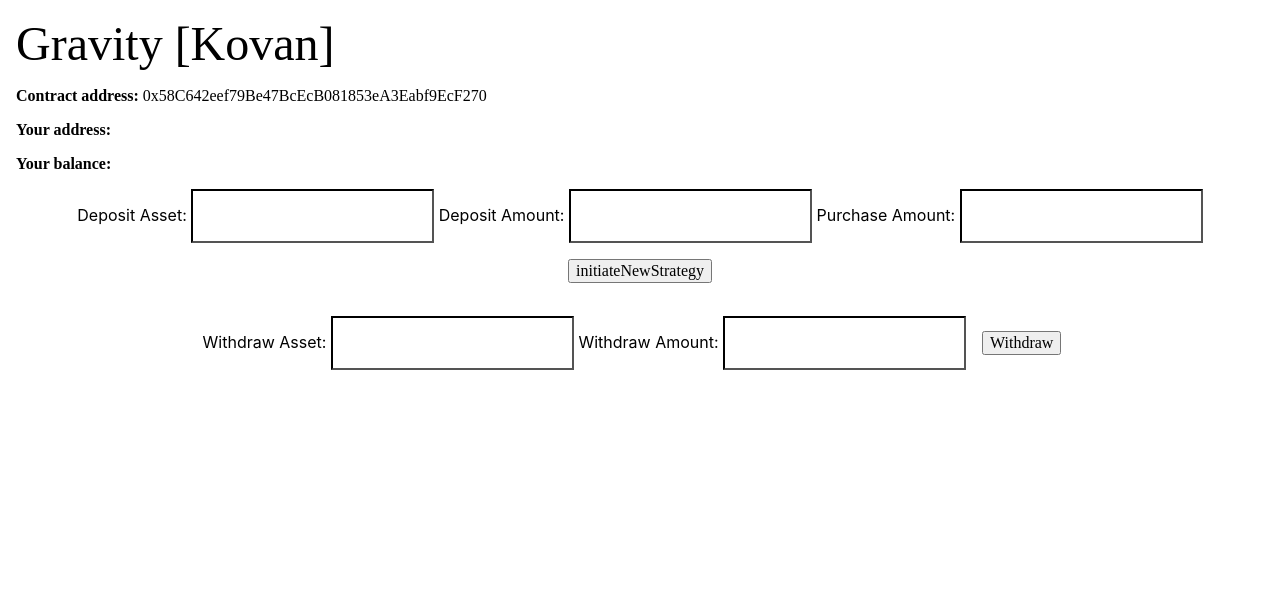
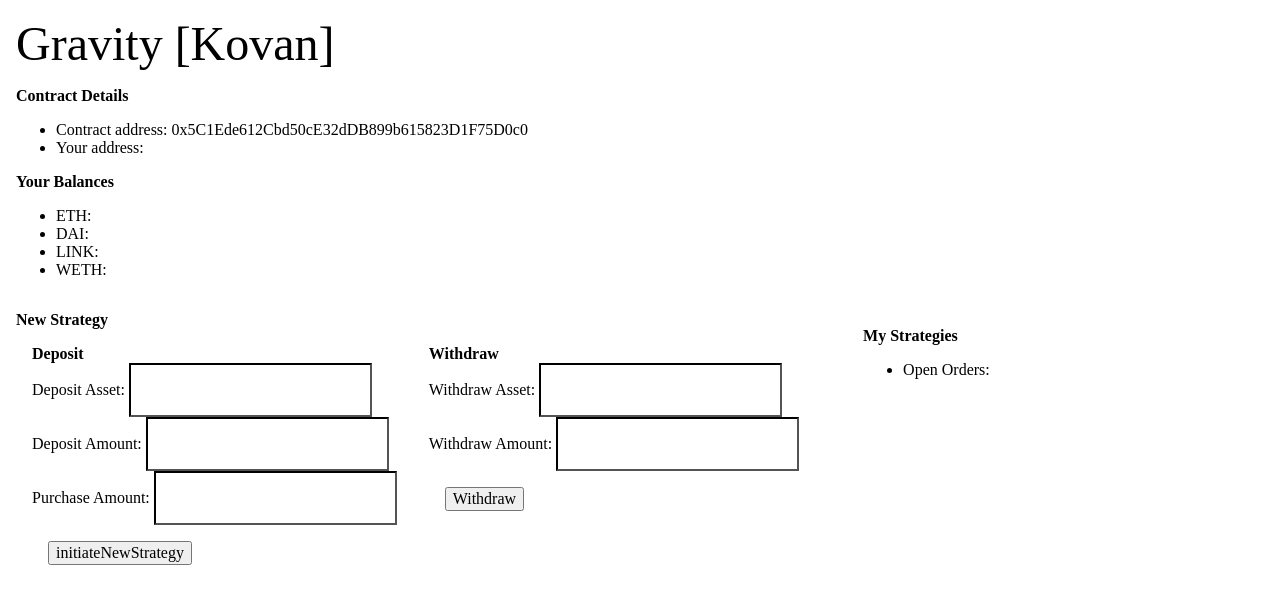
Before and after one commit to Scott-Canning/gravity, a React (Create React App) app in the folder react-frontend/: page / in a window 1280 px wide. Shown: the top 604 px of the page. Built offline with nearby package versions, Linux system fonts and the light colour scheme.

Commit message:
update ui layout. display user erc20 balances

```diff
--- a/react-frontend/src/App.css
+++ b/react-frontend/src/App.css
@@ -42,7 +42,32 @@
   margin: 1rem;
 }
 
+.user-balances {
+  text-align: left;
+  font-size: 16px;
+  font-family: futura;
+  margin: 1rem;
+}
+
+.user-strategies {
+  text-align: left;
+  font-size: 16px;
+  font-family: futura;
+  margin: 1rem;
+}
+
+.container {
+  border-width: 1px;
+  border-color: #282c34;
+  float: left;
+  text-align: left;
+  font-size: 16px;
+  font-family: futura;
+  margin: 1rem;
+}
+
 .deposit {
+  float: left;
   text-align: left;
   font-size: 16px;
   font-family: futura;
@@ -62,6 +87,7 @@
 }
 
 .withdraw {
+  float: right;
   text-align: left;
   font-size: 16px;
   font-family: futura;
--- a/react-frontend/src/App.js
+++ b/react-frontend/src/App.js
@@ -3,20 +3,30 @@ import './App.css';
 import React from 'react';
 import gravityJSON from './utils/gravity.json';
 import daiJSON from './utils/dai.json';
+import linkJSON from './utils/link.json';
 
-const gravityAddress = '0x58C642eef79Be47BcEcB081853eA3Eabf9EcF270';
+const gravityAddress = '0x5C1Ede612Cbd50cE32dDB899b615823D1F75D0c0';
 const DAI_KOVAN = '0x4F96Fe3b7A6Cf9725f59d353F723c1bDb64CA6Aa';
 const WETH_KOVAN = '0xd0A1E359811322d97991E03f863a0C30C2cF029C';
-//const LINK_KOVAN = '0xa36085F69e2889c224210F603D836748e7dC0088';
+const LINK_KOVAN = '0xa36085F69e2889c224210F603D836748e7dC0088';
 
 function App() {
   const [address, setAddress] = React.useState("");
   const [balance, setBalance] = React.useState("");
+
+  // State variables for user erc20 balances.
+  const [daiBalance, setDaiBalance] = React.useState("");
+  const [linkBalance, setLinkBalance] = React.useState("");
+  //const [wethBalance, setWethBalance] = React.useState("");
+
   const [depositAsset, setDepositAsset] = React.useState("");
   const [depositAmount, setDepositAmount] = React.useState("");
   const [purchaseAmount, setPurchaseAmount] = React.useState("");
   const [withdrawAsset, setWithdrawAsset] = React.useState("");
   const [withdrawAmount, setWithdrawAmount] = React.useState("");
+
+  // State variables for user orders and order details.
+  const [ordersCount, setOrdersCount] = React.useState("");
 
   const { ethereum } = window;
   let provider;
@@ -24,9 +34,11 @@ function App() {
   const tokenAddresses = {};
   tokenAddresses['DAI'] = DAI_KOVAN;
   tokenAddresses['ETH'] = WETH_KOVAN;
+  tokenAddresses['LINK'] = LINK_KOVAN;
 
   const contractJSONs = {};
   contractJSONs['DAI'] = daiJSON;
+  contractJSONs['LINK'] = linkJSON;
 
   if(ethereum) {
     ethereum.request({ method: 'eth_requestAccounts' });
@@ -40,8 +52,34 @@ function App() {
     const signer = await provider.getSigner();
     const userAddress = await signer.getAddress();
     const userBalance = await provider.getBalance(userAddress);
+    //console.log("User Balance: ", userBalance);
     setAddress(userAddress);
     setBalance(ethers.utils.formatEther(userBalance));
+
+    //
+    const daiContract = new ethers.Contract(DAI_KOVAN, daiJSON, signer);
+    const userDaiBalance = await daiContract.balanceOf(userAddress);
+    //console.log("DAI BALANCE: ", userDaiBalance);
+    setDaiBalance(ethers.utils.formatEther(userDaiBalance));
+    //
+    const linkContract = new ethers.Contract(LINK_KOVAN, linkJSON, signer);
+    const userLinkBalance = await linkContract.balanceOf(userAddress);
+    //console.log("LINK BALANCE: ", userLinkBalance);
+    setLinkBalance(ethers.utils.formatEther(userLinkBalance));
+
+
+    // Display puchase orders
+
+    const contractInstance = new ethers.Contract(gravityAddress, gravityJSON, signer);
+    const purchaseOrders = await contractInstance.purchaseOrders;
+    const poCount = purchaseOrders.length;
+    //console.log("PURCHASE ORDERS: ", purchaseOrders);
+    console.log(poCount);
+    setOrdersCount(poCount);
+    //
+    // for(let i=0; i<poCount; i++) {
+    //  console.log(purchaseOrders[i]);
+    // }
   }
 
   async function initiateNewStrategy() {
@@ -77,32 +115,82 @@ function App() {
         Gravity [Kovan]
       </div>
       <div className="user-info">
-        <p>
-          <b>Contract address:</b> {gravityAddress}
-        </p>
-        <p>
-          <b>Your address:</b> {address}
-        </p>
-        <p>
-          <b>Your balance:</b> {balance}
-        </p>
+        <b>Contract Details</b>
+        <ul>
+          <li>
+            Contract address: {gravityAddress}
+          </li>
+          <li>
+            Your address: {address}
+          </li>
+        </ul>
       </div>
-      <p>
+      <div className="user-balances">
+        <b>Your Balances</b>
+        <ul>
+          <li>
+            ETH: {balance}
+          </li>
+          <li>
+            DAI: {daiBalance}
+          </li>
+          <li>
+            LINK: {linkBalance}
+          </li>
+          <li>
+            WETH: {/* {wethBalance} */}
+          </li>
+        </ul>
+      </div>
+      <div className="container">
+        <div>
+          <b>New Strategy</b>
+        </div>
+        <div className="deposit">
+          <b>Deposit</b>
+          <div>
             <label> Deposit Asset: </label>
             <input className="deposit-input" value={depositAsset} onInput={e => setDepositAsset(e.target.value)}/>
+          </div>
+          <div>
             <label> Deposit Amount: </label>
             <input className="deposit-input" value={depositAmount} onInput={e => setDepositAmount(e.target.value)}/>
+          </div>
+          <div>
             <label> Purchase Amount: </label>
             <input className="deposit-input" value={purchaseAmount} onInput={e => setPurchaseAmount(e.target.value)}/>
+          </div>
+          <div>
             <button className="deposit-button" onClick={initiateNewStrategy}> initiateNewStrategy </button>
-      </p>
-      <p>
+          </div>
+        </div>
+
+        <div className="withdraw">
+          <b>Withdraw</b>
+          <div>
             <label> Withdraw Asset: </label>
             <input className="withdraw-input" value={withdrawAsset} onInput={e => setWithdrawAsset(e.target.value)}/>
+          </div>
+          <div>
             <label> Withdraw Amount: </label>
             <input className="withdraw-input" value={withdrawAmount} onInput={e => setWithdrawAmount(e.target.value)}/>
+          </div>
+          <div>
             <button className="withdraw-button" onClick={withdraw}> Withdraw </button>
-      </p>
+          </div>
+        </div>
+      </div>
+
+      <div className="container">
+        <div className="user-strategies">
+          <b>My Strategies</b>
+          <ul>
+            <li>
+              Open Orders: {ordersCount}
+            </li>
+          </ul>
+        </div>
+      </div>
     </div>
   );
 }
```
Lines whose indentation alone changed are shown as unchanged.
